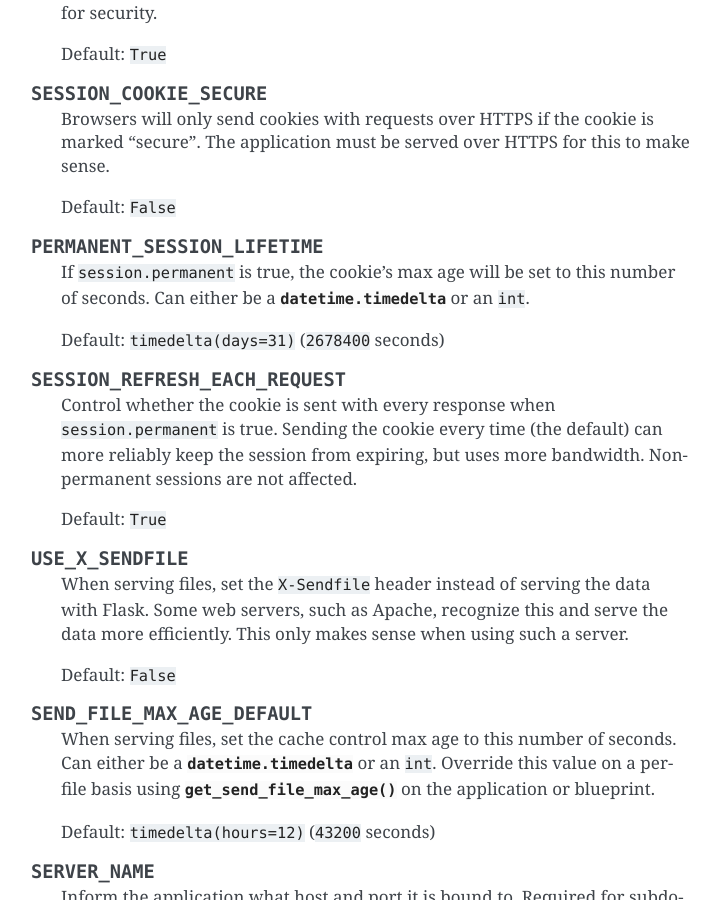
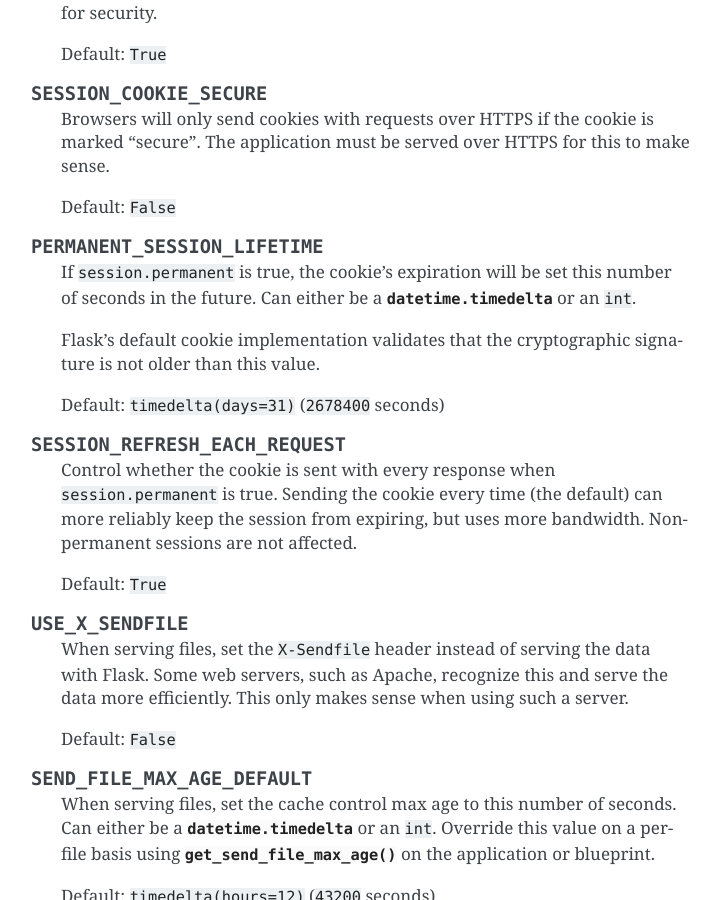
Before and after one commit to skybear308/flask, a Sphinx documentation site: the page built from docs/config.rst, in a window 1280 px wide and 900 px high, scrolled down 3148 px. Shown: the whole window, without its empty margins (389-1109 px from the left). Built offline with Sphinx 7.4.7, drawn with Linux system fonts in a browser that asks for light colours.

Commit message:
mention that session signature checks max age add expiration to cookie security docs closes #2422

```diff
--- a/docs/config.rst
+++ b/docs/config.rst
@@ -167,9 +167,12 @@ The following configuration values are used internally by Flask:
 
 .. py:data:: PERMANENT_SESSION_LIFETIME
 
-    If ``session.permanent`` is true, the cookie's max age will be set to this
-    number of seconds. Can either be a :class:`datetime.timedelta` or an
-    ``int``.
+    If ``session.permanent`` is true, the cookie's expiration will be set this
+    number of seconds in the future. Can either be a
+    :class:`datetime.timedelta` or an ``int``.
+
+    Flask's default cookie implementation validates that the cryptographic
+    signature is not older than this value.
 
     Default: ``timedelta(days=31)`` (``2678400`` seconds)
 
```
Also changed, not shown: docs/security.rst (+30 -1 lines).
